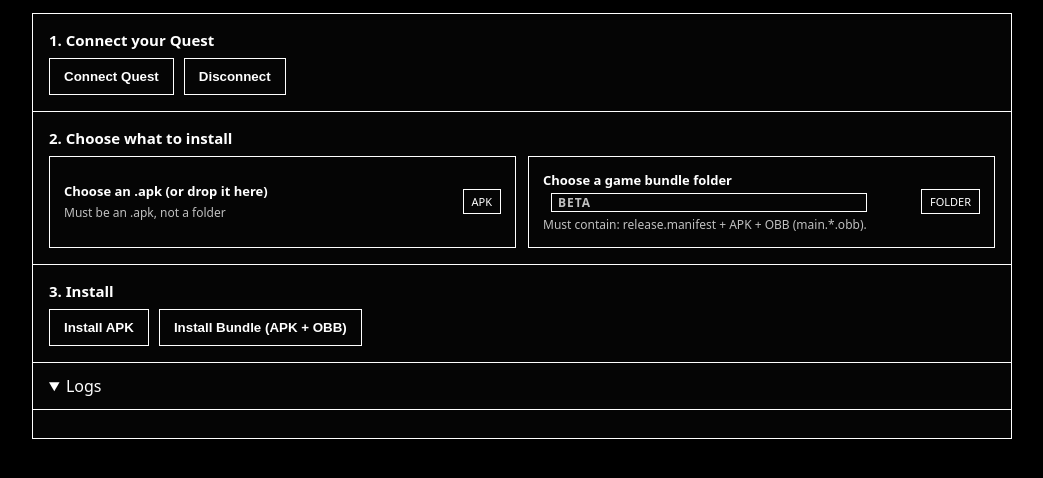
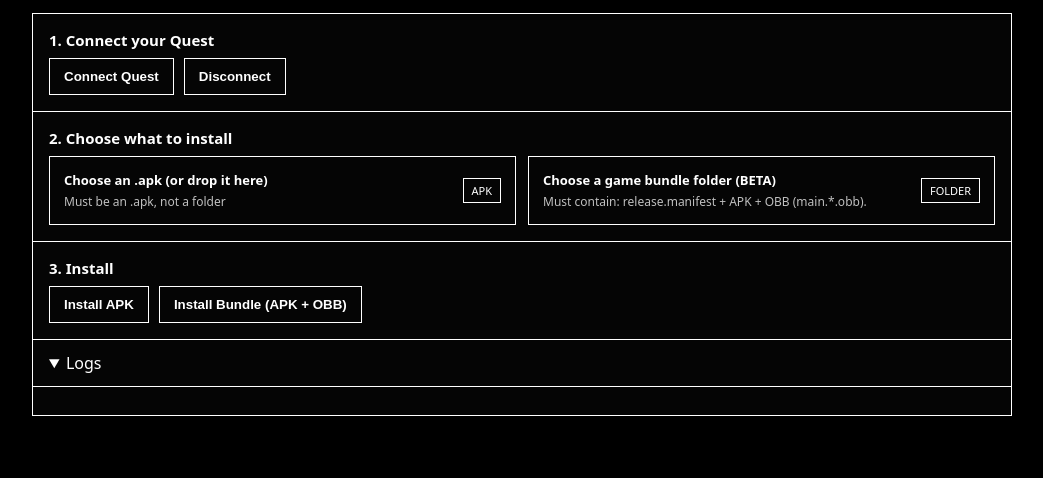
Before and after one commit to FrizzleM/QuestLoad, a website built with Vite: page quest-web-installer/index.html in a window 1280 px wide. Shown: the part 92-570 px from the top of the page, without its empty margins (118-1161 px from the left). Built offline with nearby package versions, Linux system fonts and the light colour scheme.

Commit message:
Replace beta badge with title suffix

```diff
--- a/quest-web-installer/index.html
+++ b/quest-web-installer/index.html
@@ -83,19 +83,6 @@
       color: var(--text);
       white-space: nowrap;
     }
-    .beta-badge{
-      display:inline-block;
-      margin-left:8px;
-      font-size:10px;
-      font-weight:700;
-      letter-spacing:.08em;
-      padding:2px 6px;
-      border:1px solid var(--border);
-      color:var(--text);
-      vertical-align:middle;
-      white-space:nowrap;
-      line-height:1.1;
-    }
 
     pre{
       margin:0;
@@ -152,7 +139,7 @@
           <!-- Bundle folder -->
           <div class="picker" id="bundlePick" role="button" tabindex="0">
             <div id="bundleLabel">
-              <strong>Choose a game bundle folder</strong> <span class="beta-badge">BETA</span>
+              <strong>Choose a game bundle folder (BETA)</strong>
               <span>Must contain: release.manifest + APK + OBB (main.*.obb).</span>
             </div>
             <div class="tag">FOLDER</div>
```
